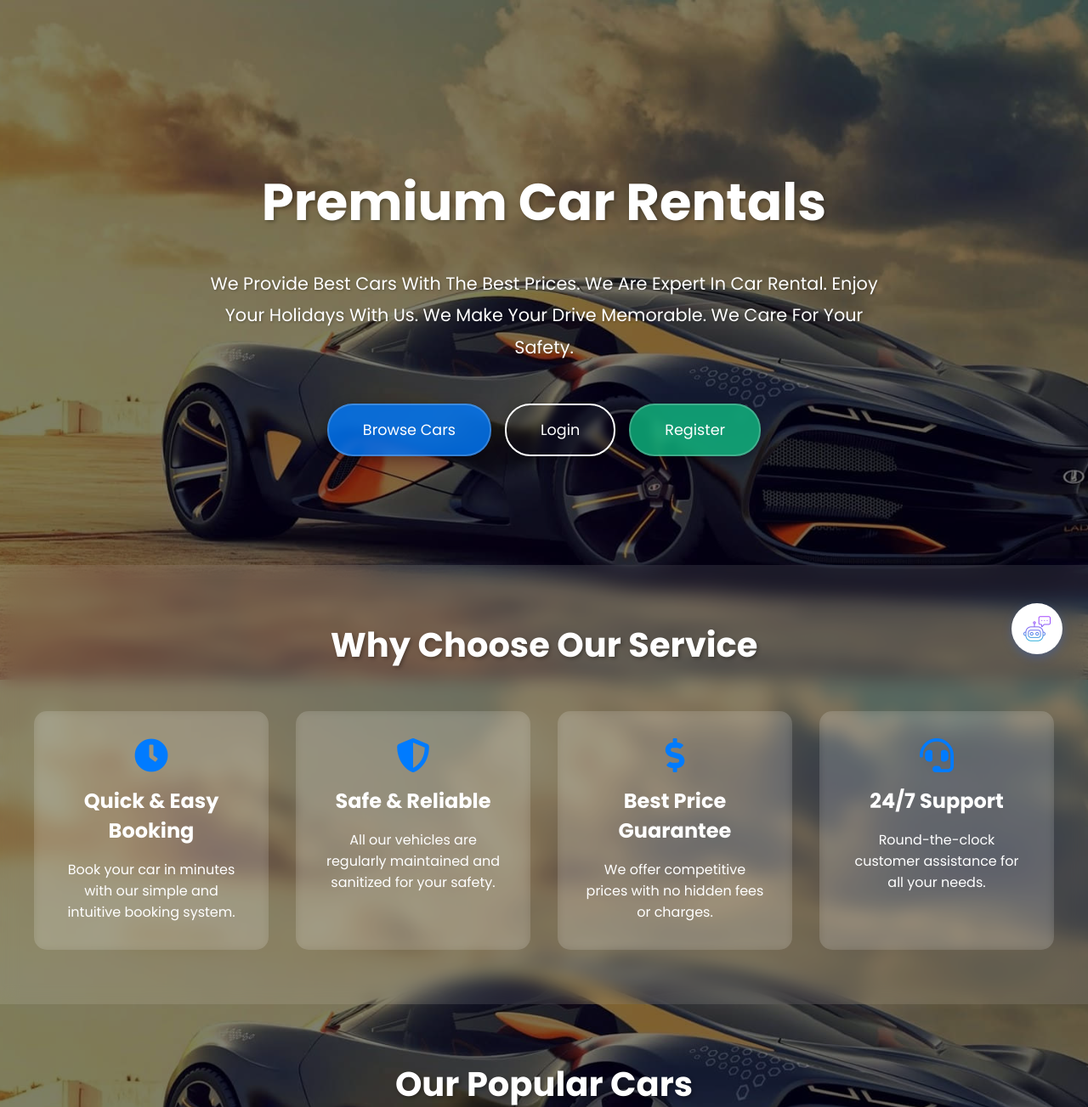
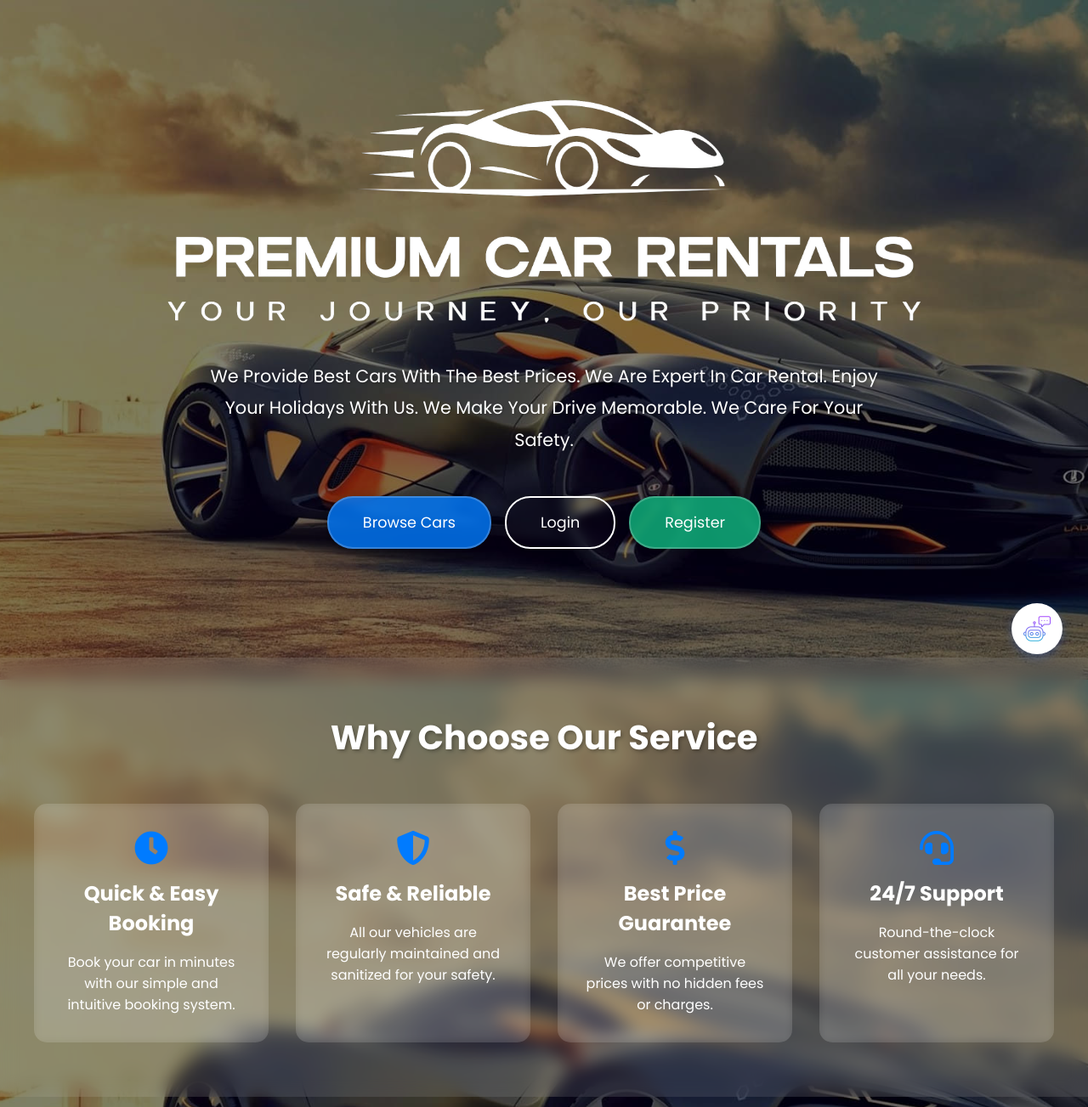
Before and after one commit to cyrax3589/Car_Rental_Management_System, a Flask app: page /home in a window 1280 px wide. Shown: the top 1303 px of the page at 85% size. Run offline with Flask 3, Linux system fonts and the light colour scheme.

Commit message:
30-04-25 16.31

```diff
--- a/static/css/home.css
+++ b/static/css/home.css
@@ -27,7 +27,7 @@ body {
 .hero {
     background-color: transparent;
     padding: 4rem 3rem;
-    margin: 8rem auto 4rem;
+    margin: 1rem auto 4rem;
     max-width: 1000px;
     text-align: center;
     display: flex;
@@ -661,6 +661,3 @@ body {
 .chatbot{
     color: black;
 }
-.chatbot-widget{
-    background-color: white;
-}
--- a/templates/home.html
+++ b/templates/home.html
@@ -30,7 +30,7 @@
 
     <!-- Hero Section -->
     <section class="hero">
-        <h2>Premium Car Rentals</h2>
+        <img src="{{ url_for('static', filename='images/logo/logo.png') }}" alt="Premium Car Rentals" class="logo-image">
         <p>We Provide Best Cars With The Best Prices. We Are Expert In Car Rental. Enjoy Your Holidays With Us. We Make Your Drive Memorable. We Care For Your Safety.</p>
         <div class="hero-buttons">
             <a href="{{ url_for('cars') }}" class="learn-more-btn">Browse Cars</a>
```
